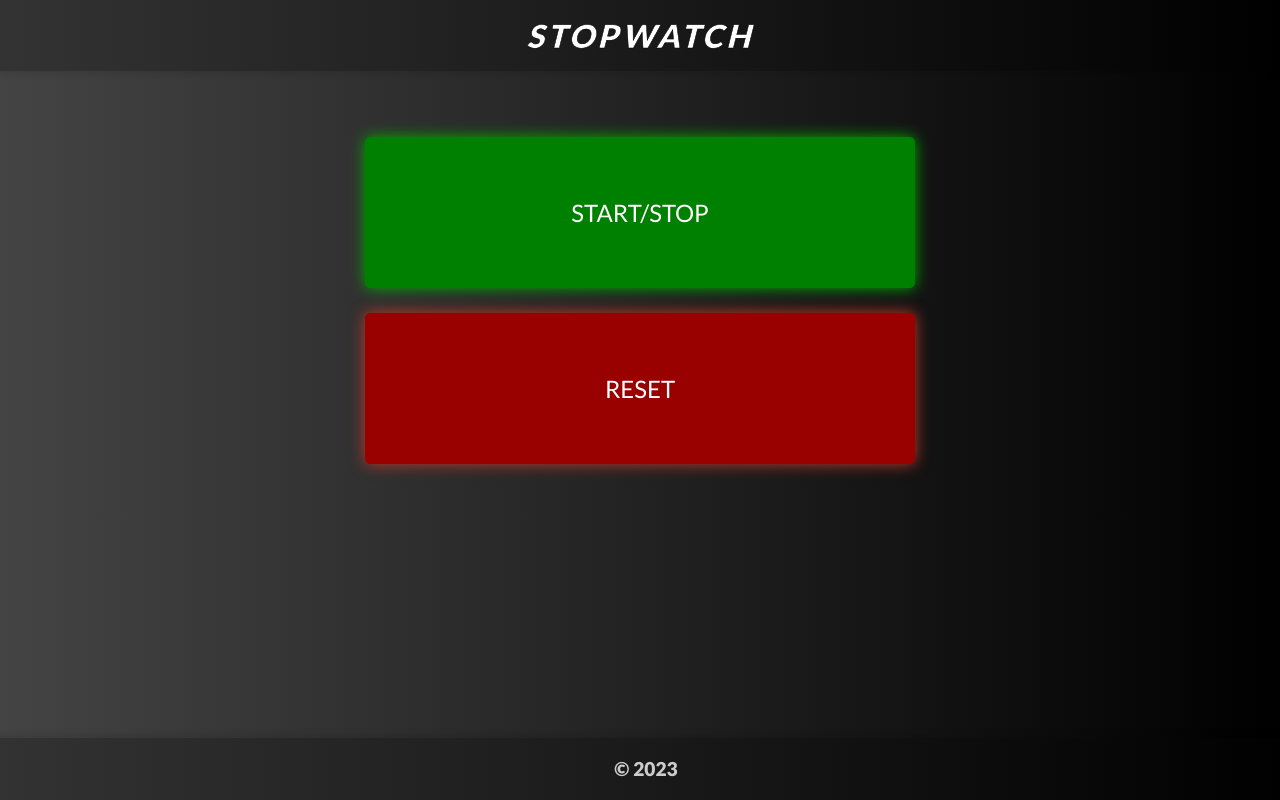
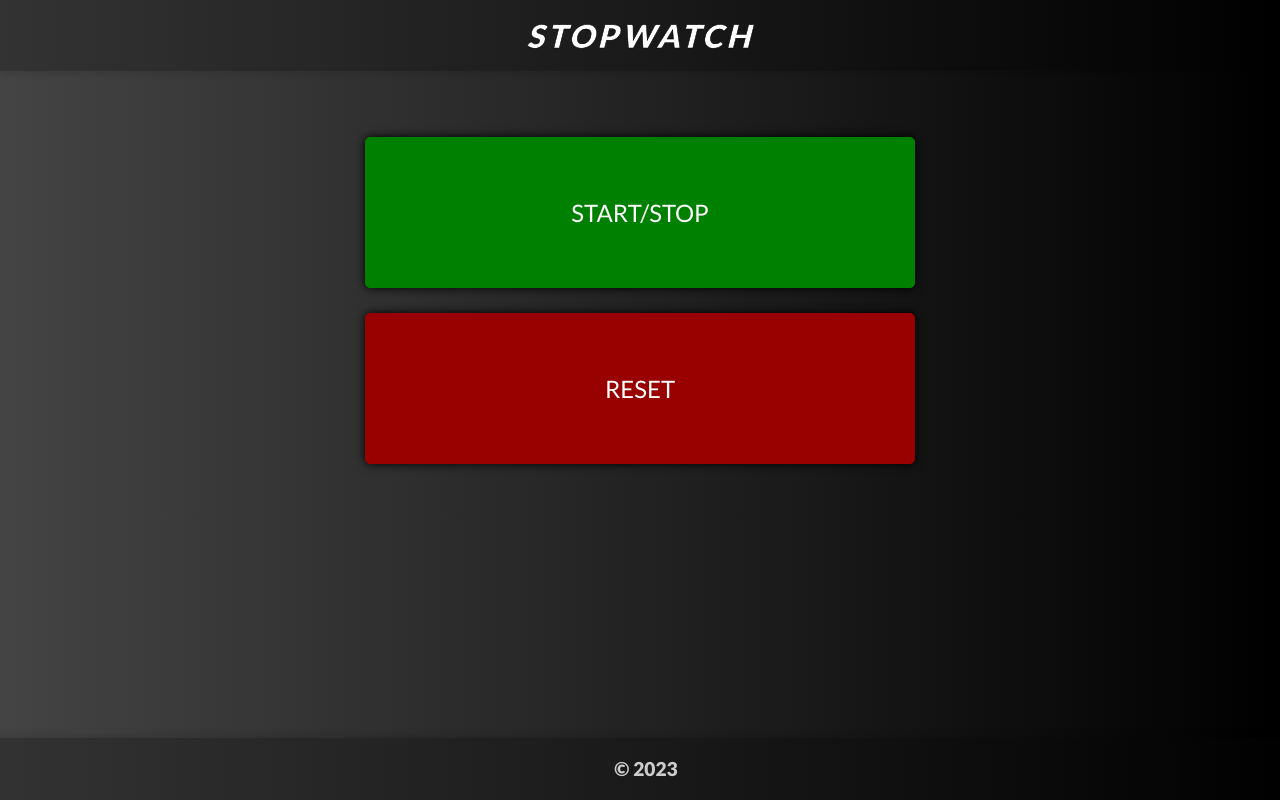
Before and after one commit to hs3city/ninja-stopwatch, a plain HTML site: page web-app/index.html in a window 1280 px wide. Drawn offline with Linux system fonts and the light colour scheme.

Commit message:
Modify, improve endpoints operations and their naming

```diff
--- a/web-app/index.html
+++ b/web-app/index.html
@@ -73,7 +73,7 @@
                     .start-button {
                         border: 1px solid #008000;
                         background-color: #008000;
-                        box-shadow: 0px 0px 15px #00AA00;
+                        box-shadow: 0px 0px 10px #000;
                     }
 
                     .start-button:hover {
@@ -86,7 +86,7 @@
                     .reset-button {
                         border: 1px solid #990000;
                         background-color: #990000;
-                        box-shadow: 0px 0px 15px #c0392b;
+                        box-shadow: 0px 0px 10px #000;
                     }
 
                     .reset-button:hover {
@@ -133,10 +133,10 @@
 
                 <div class="timer-container">
                     <div class="buttons" id="buttons">
-                        <a class="start-button" href="?led=on\" id="start-button">
+                        <a class="start-button" href="?press=start" id="start-button">
                             START/STOP
                         </a>
-                        <a class="reset-button" href="?led=off\" id="reset-button">
+                        <a class="reset-button" href="?press=restart" id="reset-button">
                             RESET
                         </a>
                     </div>
```
Also changed, not shown: 1 other file.
